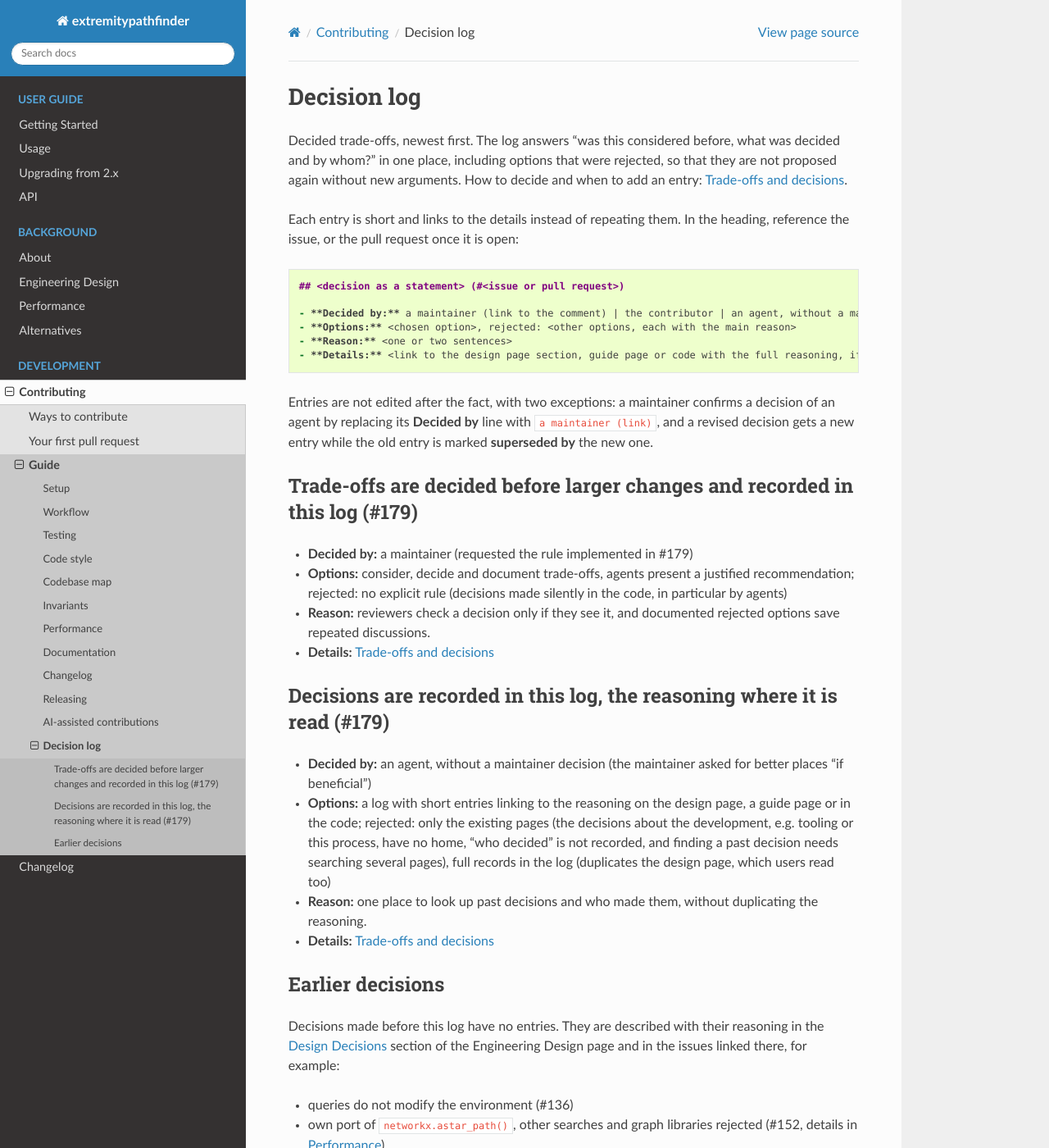
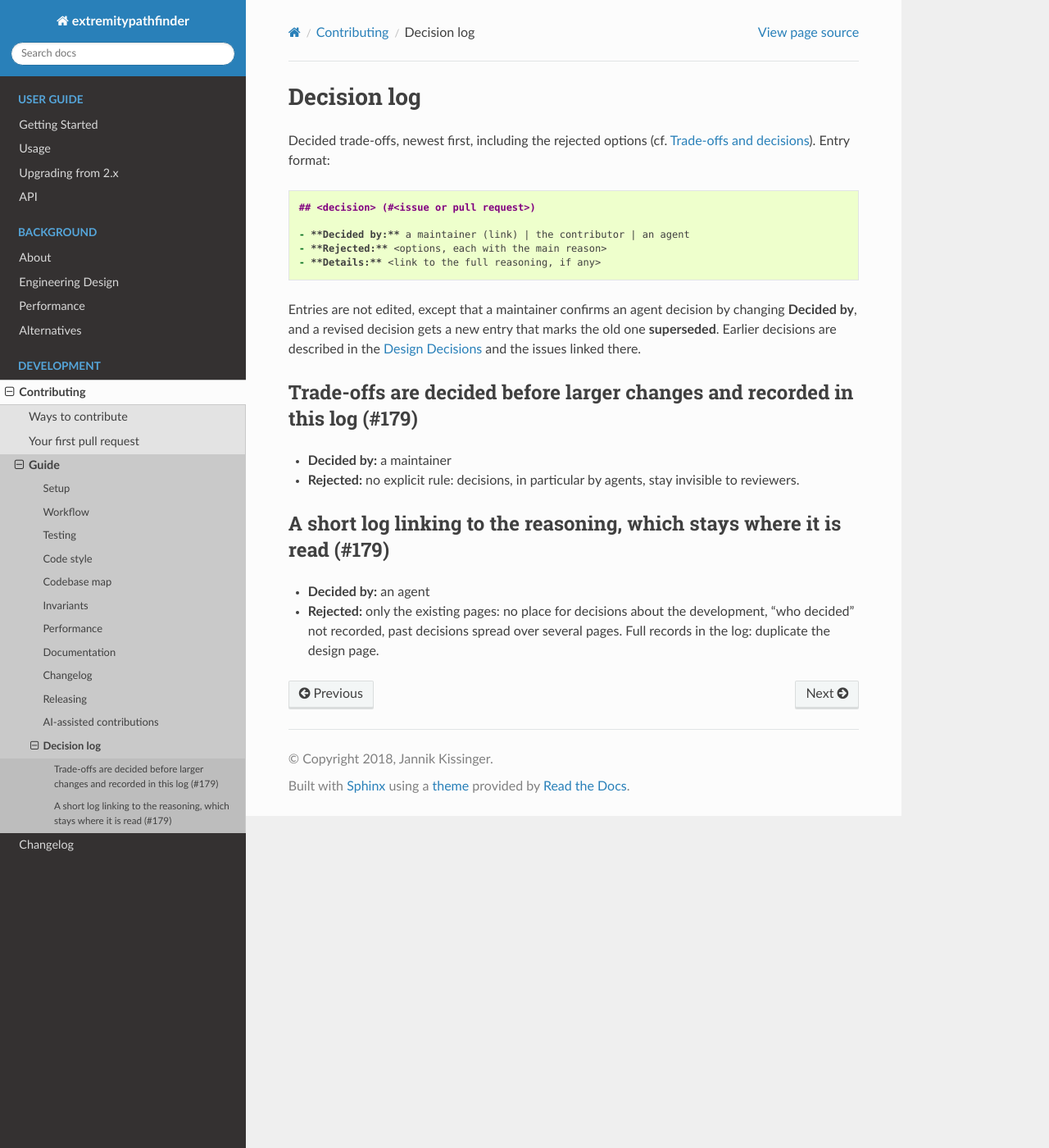
Before and after one commit to jannikmi/extremitypathfinder, a Sphinx documentation site: the page built from docs/contributing/decisions.md, in a window 1280 px wide and 1400 px high. Shown: the whole window at 82% size. Built offline with Sphinx 7.4.7 and the Read the Docs theme 3.1.0, drawn with Linux system fonts in a browser that asks for light colours; some of the changed text lies outside the part shown.

Commit message:
docs: trade-off rules without redundancy
The workflow page holds the rule, the other places only point to it.

Co-Authored-By: Claude Opus 5.5 <noreply@anthropic.com>
Claude-Session: https://claude.ai/code/session_01XJqV78ETrdMKVGz8kXfhy8

````diff
--- a/CHANGELOG.rst
+++ b/CHANGELOG.rst
@@ -43,7 +43,7 @@ internal:
 - contributing guide for human and AI contributors in Markdown: ``CONTRIBUTING.md`` with topic pages in
   ``docs/contributing/`` (rendered with MyST), ``AGENTS.md`` and ``CLAUDE.md`` for coding agents,
   pull request and issue templates, ``make check`` for a quick check before committing,
-  rules for considering, deciding and documenting the trade-offs of larger changes, decision log.
+  trade-off rules and a decision log.
 
 
 3.0.0 (2026-10-29)
--- a/docs/8_design.rst
+++ b/docs/8_design.rst
@@ -513,8 +513,7 @@ Diagonally adjacent blocked cells produce polygons (or a polygon) touching at a
 Design Decisions
 ================
 
-Decisions made from #179 on are also listed, with the rejected options and who made them,
-in the :doc:`decision log <contributing/decisions>`.
+Newer decisions are also listed in the :doc:`decision log <contributing/decisions>`.
 
 Precompute once, query many times
 ---------------------------------
--- a/docs/contributing/decisions.md
+++ b/docs/contributing/decisions.md
@@ -1,50 +1,27 @@
 # Decision log
 
-Decided trade-offs, newest first. The log answers "was this considered before, what was decided and by whom?"
-in one place, including options that were rejected, so that they are not proposed again without new arguments.
-How to decide and when to add an entry: [Trade-offs and decisions](workflow.md#trade-offs-and-decisions).
-
-Each entry is short and links to the details instead of repeating them.
-In the heading, reference the issue, or the pull request once it is open:
+Decided trade-offs, newest first, including the rejected options
+(cf. [Trade-offs and decisions](workflow.md#trade-offs-and-decisions)). Entry format:
 
 ```markdown
-## <decision as a statement> (#<issue or pull request>)
+## <decision> (#<issue or pull request>)
 
-- **Decided by:** a maintainer (link to the comment) | the contributor | an agent, without a maintainer decision
-- **Options:** <chosen option>, rejected: <other options, each with the main reason>
-- **Reason:** <one or two sentences>
-- **Details:** <link to the design page section, guide page or code with the full reasoning, if any>
+- **Decided by:** a maintainer (link) | the contributor | an agent
+- **Rejected:** <options, each with the main reason>
+- **Details:** <link to the full reasoning, if any>
 ```
 
-Entries are not edited after the fact, with two exceptions: a maintainer confirms a decision of an agent by replacing
-its **Decided by** line with `a maintainer (link)`, and a revised decision gets a new entry while the old entry
-is marked **superseded by** the new one.
+Entries are not edited, except that a maintainer confirms an agent decision by changing **Decided by**,
+and a revised decision gets a new entry that marks the old one **superseded**.
+Earlier decisions are described in the {ref}`Design Decisions <design_decisions>` and the issues linked there.
 
 ## Trade-offs are decided before larger changes and recorded in this log (#179)
 
-- **Decided by:** a maintainer (requested the rule implemented in #179)
-- **Options:** consider, decide and document trade-offs, agents present a justified recommendation;
-  rejected: no explicit rule (decisions made silently in the code, in particular by agents)
-- **Reason:** reviewers check a decision only if they see it, and documented rejected options save repeated discussions.
-- **Details:** [Trade-offs and decisions](workflow.md#trade-offs-and-decisions)
+- **Decided by:** a maintainer
+- **Rejected:** no explicit rule: decisions, in particular by agents, stay invisible to reviewers.
 
-## Decisions are recorded in this log, the reasoning where it is read (#179)
+## A short log linking to the reasoning, which stays where it is read (#179)
 
-- **Decided by:** an agent, without a maintainer decision (the maintainer asked for better places "if beneficial")
-- **Options:** a log with short entries linking to the reasoning on the design page, a guide page or in the code;
-  rejected: only the existing pages (the decisions about the development, e.g. tooling or this process, have no home,
-  "who decided" is not recorded, and finding a past decision needs searching several pages),
-  full records in the log (duplicates the design page, which users read too)
-- **Reason:** one place to look up past decisions and who made them, without duplicating the reasoning.
-- **Details:** [Trade-offs and decisions](workflow.md#trade-offs-and-decisions)
-
-## Earlier decisions
-
-Decisions made before this log have no entries. They are described with their reasoning in the
-{ref}`Design Decisions <design_decisions>` section of the Engineering Design page and in the issues linked there,
-for example:
-
-- queries do not modify the environment (#136)
-- own port of `networkx.astar_path()`, other searches and graph libraries rejected (#152,
-  details in [Performance](performance.md#shortest-path-search))
-- one concept for vertices: free wedges (#24)
+- **Decided by:** an agent
+- **Rejected:** only the existing pages: no place for decisions about the development, "who decided" not recorded,
+  past decisions spread over several pages. Full records in the log: duplicate the design page.
````
Also changed, not shown: AGENTS.md (+2 -4 lines), docs/contributing/ai-assisted-contributions.md (+5 -11 lines), docs/contributing/workflow.md (+11 -21 lines), .github/PULL_REQUEST_TEMPLATE.md.
